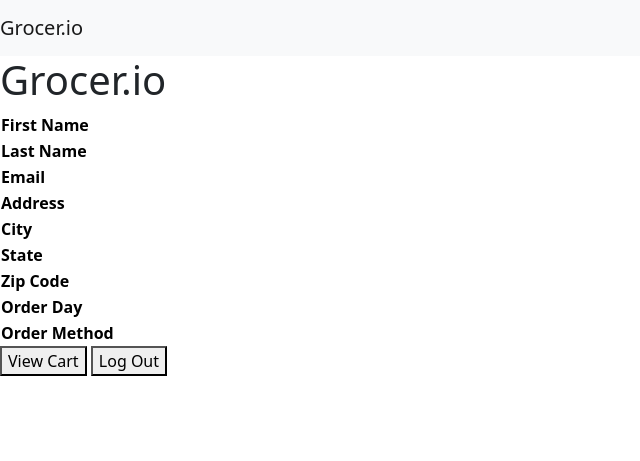
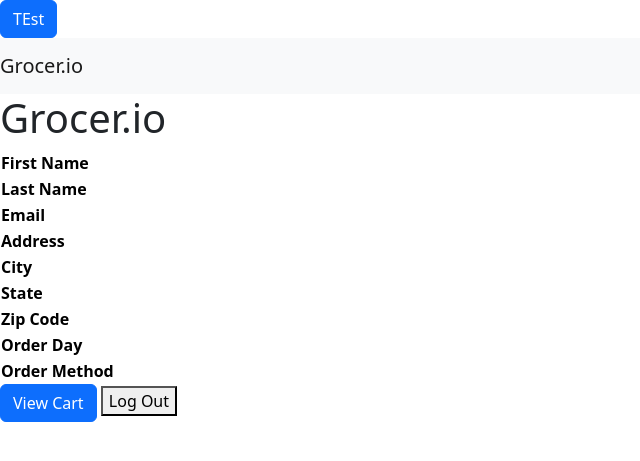
Before and after one commit to sarpuser/Grocer.io, a Python web app: template server/src/templates/user_home.html in a window 1280 px wide. Shown: the top 461 px of the page, without its empty margins (0-640 px from the left). Run offline with Jinja, Linux system fonts and the light colour scheme; the template is opened without the code that fills it, so the values that code supplies are empty.

Commit message:
html updates

```diff
--- a/server/src/templates/index.html
+++ b/server/src/templates/index.html
@@ -33,9 +33,10 @@
 						class="w-100 rounded"/>
 				</div>
 				<div class="col-lg-8">
-					<h2 class="card-title"> Login </h2>
+					<h2 class="card-title mb-5"> Login </h2>
 					<div class="card-body py-5 px-md-5">
 
+						<p id="error" class="text-error"></p>
 						<form>
 							<!-- Email input -->
 							<div class="form-outline mb-4">
--- a/server/src/templates/newuser.html
+++ b/server/src/templates/newuser.html
@@ -47,6 +47,7 @@
 			</select> <br>
 			<button type="button" onclick="create_account()">Create Account</button>
 		</form>
+		<p class="text-error" id="error"></p>
 		<script type="text/javascript" src="/rest.js"></script>
 	</body>
 </html>
--- a/server/src/templates/user_home.html
+++ b/server/src/templates/user_home.html
@@ -8,6 +8,8 @@
 		<link href="https://cdn.jsdelivr.net/npm/bootstrap@5.2.0-beta1/dist/css/bootstrap.min.css" rel="stylesheet" integrity="sha384-0evHe/X+R7YkIZDRvuzKMRqM+OrBnVFBL6DOitfPri4tjfHxaWutUpFmBp4vmVor" crossorigin="anonymous">
 	</head>
 	<body>
+
+		<button type='button' class="btn btn-primary"> TEst </button>
 
 		<nav class="navbar sticky-top navbar-light bg-light">
 			<a class="navbar-brand" href="#">Grocer.io</a>
@@ -59,7 +61,7 @@
 				<td id="order_method">{{order_method}}</td>
 			</tr>
 		</table>
-		<button onclick="view_cart()">View Cart</button>
+		<button class='btn btn-primary' onclick="view_cart()">View Cart</button>
 		<button onclick="log_out()">Log Out</button>
 		<script type="text/javascript" src="/rest.js"></script>
 	</body>
```
